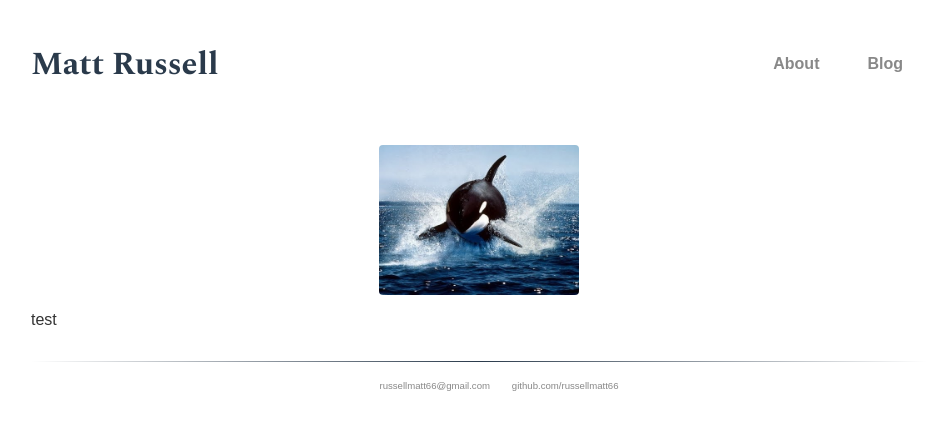
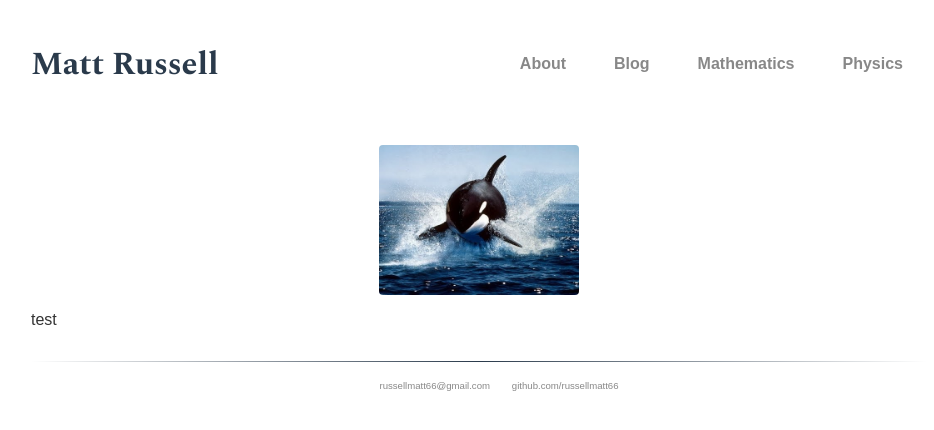
Before and after one commit to russellmatt66/russellmatt66.github.io, a Jekyll site: the page built from about.md, in a window 1280 px wide. Shown: the top 430 px of the page, without its empty margins (161-1095 px from the left). Built offline with Jekyll 4.4.1, drawn with Linux system fonts in a browser that asks for light colours; some web fonts are replaced.

Commit message:
Update menu.yml

```diff
--- a/_data/menu.yml
+++ b/_data/menu.yml
@@ -1,3 +1,9 @@
+- title: "Physics"
+  href: "/phys/"
+
+- title: "Mathematics"
+  href: "/math/"
+
 - title: "Blog"
   href: "/blog/"
 
```
